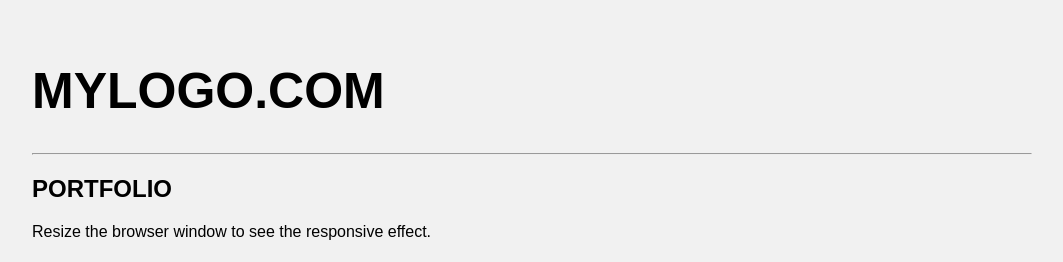
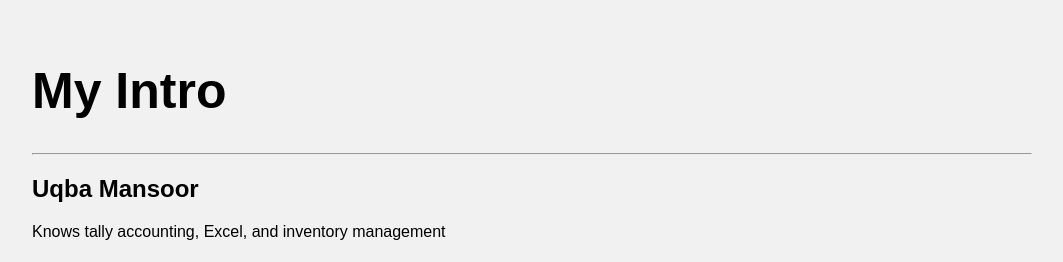
Before and after one commit to UqbaMansoor/UqbaMansoor.github.io, a plain HTML site: page index.html in a window 1280 px wide. Shown: the top 262 px of the page, without its empty margins (108-1171 px from the left). Drawn offline with Linux system fonts and the light colour scheme.

Commit message:
Update index.html

```diff
--- a/index.html
+++ b/index.html
@@ -73,11 +73,11 @@ h1 {
 <!-- MAIN (Center website) -->
 <div class="main">
 
-<h1>MYLOGO.COM</h1>
+<h1>My Intro</h1>
 <hr>
 
-<h2>PORTFOLIO</h2>
-<p>Resize the browser window to see the responsive effect.</p>
+<h2>Uqba Mansoor</h2>
+<p>Knows tally accounting, Excel, and inventory management</p>
 
 <!-- Portfolio Gallery Grid -->
 <div class="row">
```
